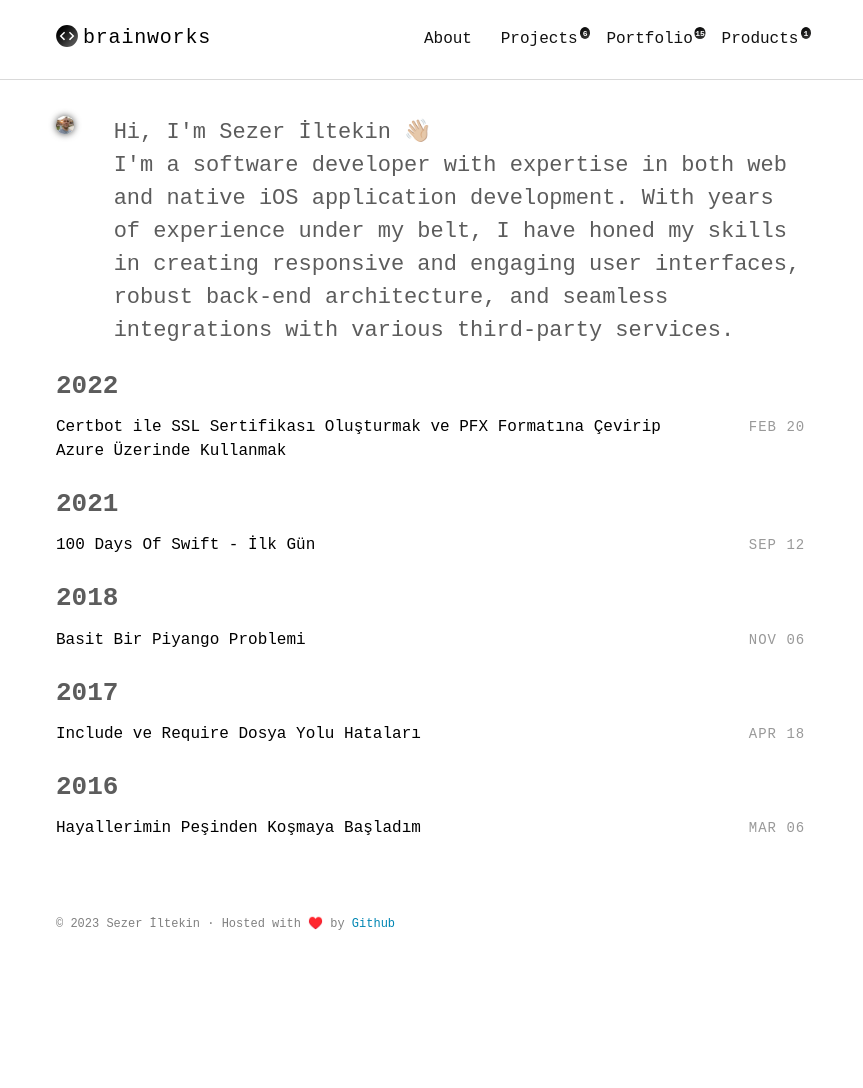
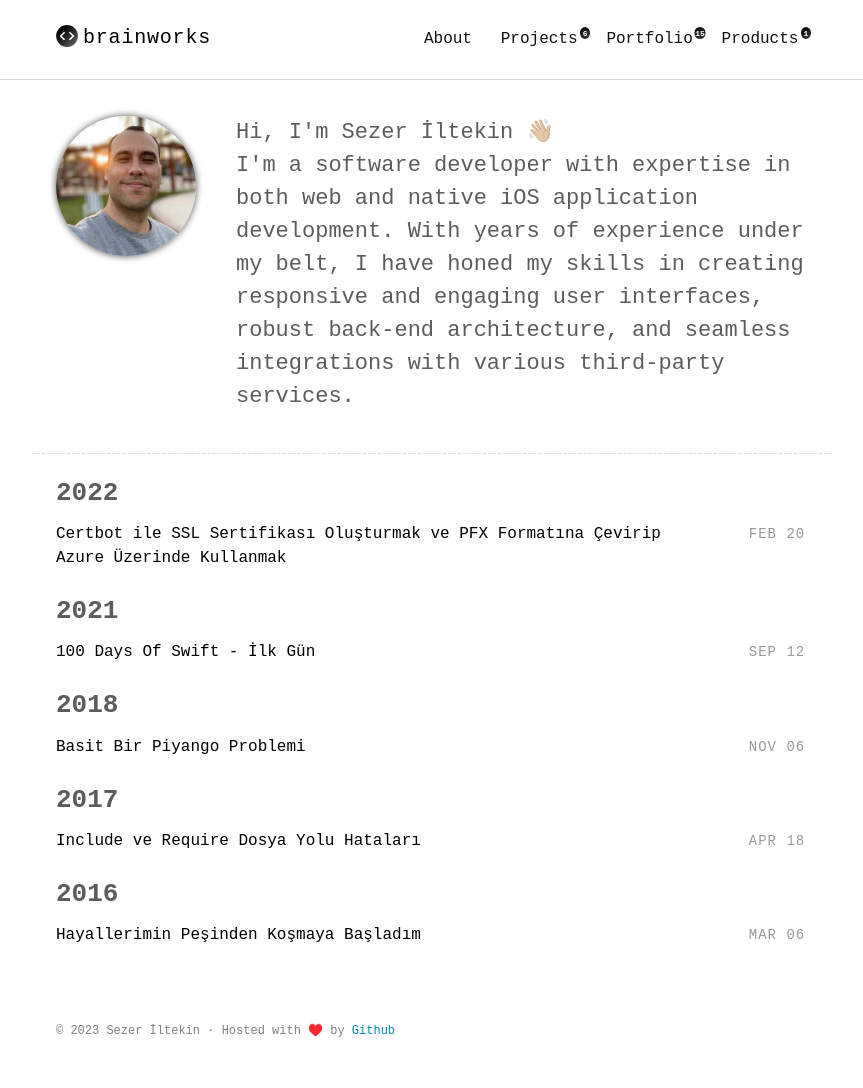
Before and after one commit to iltekin/iltekin.github.io, a Jekyll site: the page built from index.html, in a window 1280 px wide. Shown: the whole page, without its empty margins (208-1071 px from the left). Built offline with Jekyll 4.4.1, drawn with Linux system fonts in a browser that asks for light colours; some web fonts are replaced; before the commit the page ends 981 px from its top, so only the background shows below that.

Commit message:
edit title

```diff
--- a/_includes/intro.html
+++ b/_includes/intro.html
@@ -5,11 +5,10 @@
 ">
     <div style="
     padding-right: 40px;
+    min-width: 180px;
 ">
       <img src="/assets/images/author.jpg" alt="author" style="
     border-radius: 50%;
-    width: 100px;
-    height: auto;
     box-shadow: 0px 0px 7px 0px #4a4a49;
 ">
     </div>
--- a/index.html
+++ b/index.html
@@ -6,7 +6,7 @@ title: Home
 {% include intro.html %}
 
 <section class="post-list">
-  <div class="container">
+  <div class="container" style="border-top: 1px dashed #d9d9d9; margin-top: 40px;">
     {% for post in site.posts %}
       {% unless post.next %}
         <h2 class="category-title">{{ post.date | date: '%Y' }}</h2>
```
